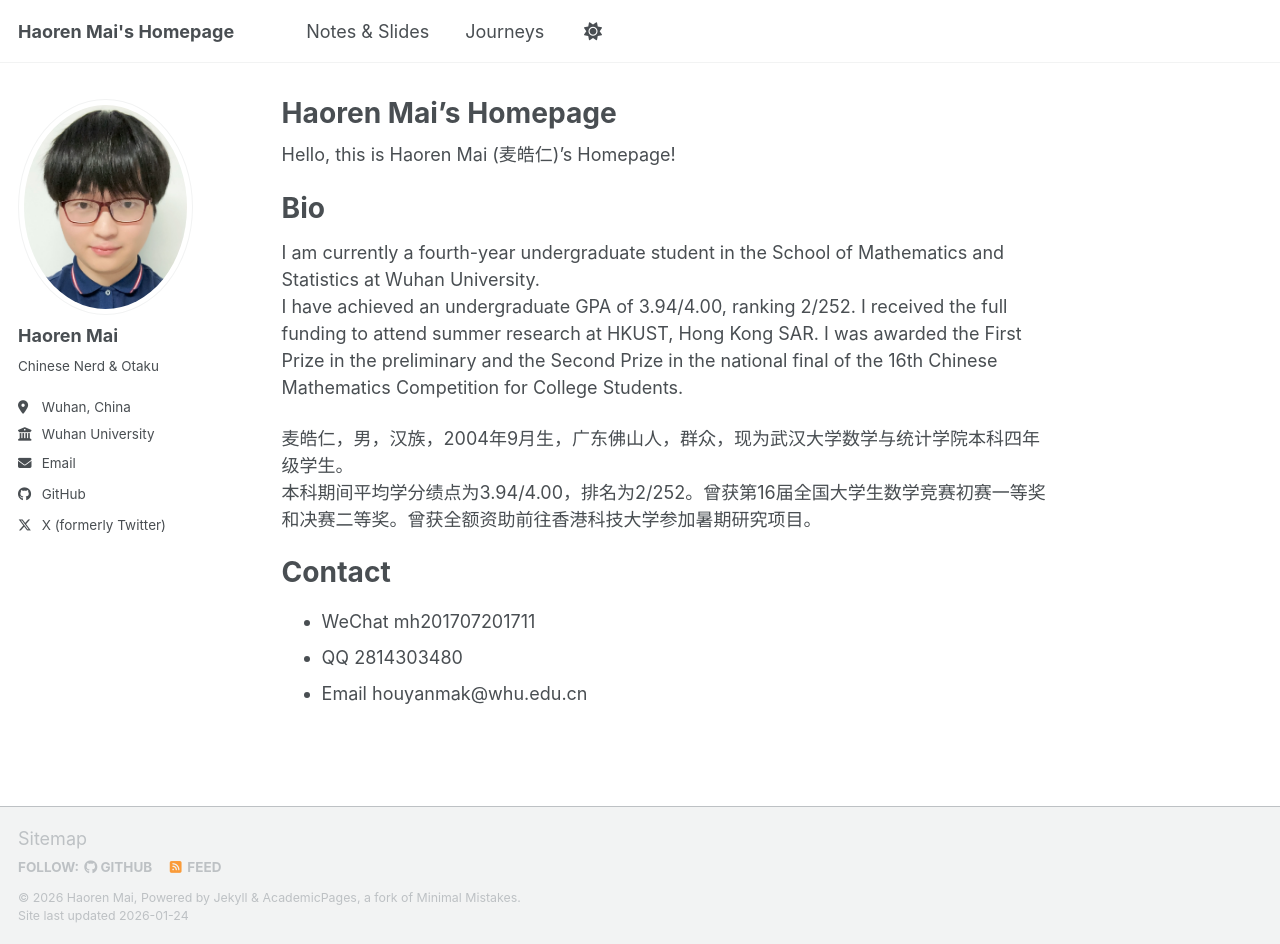
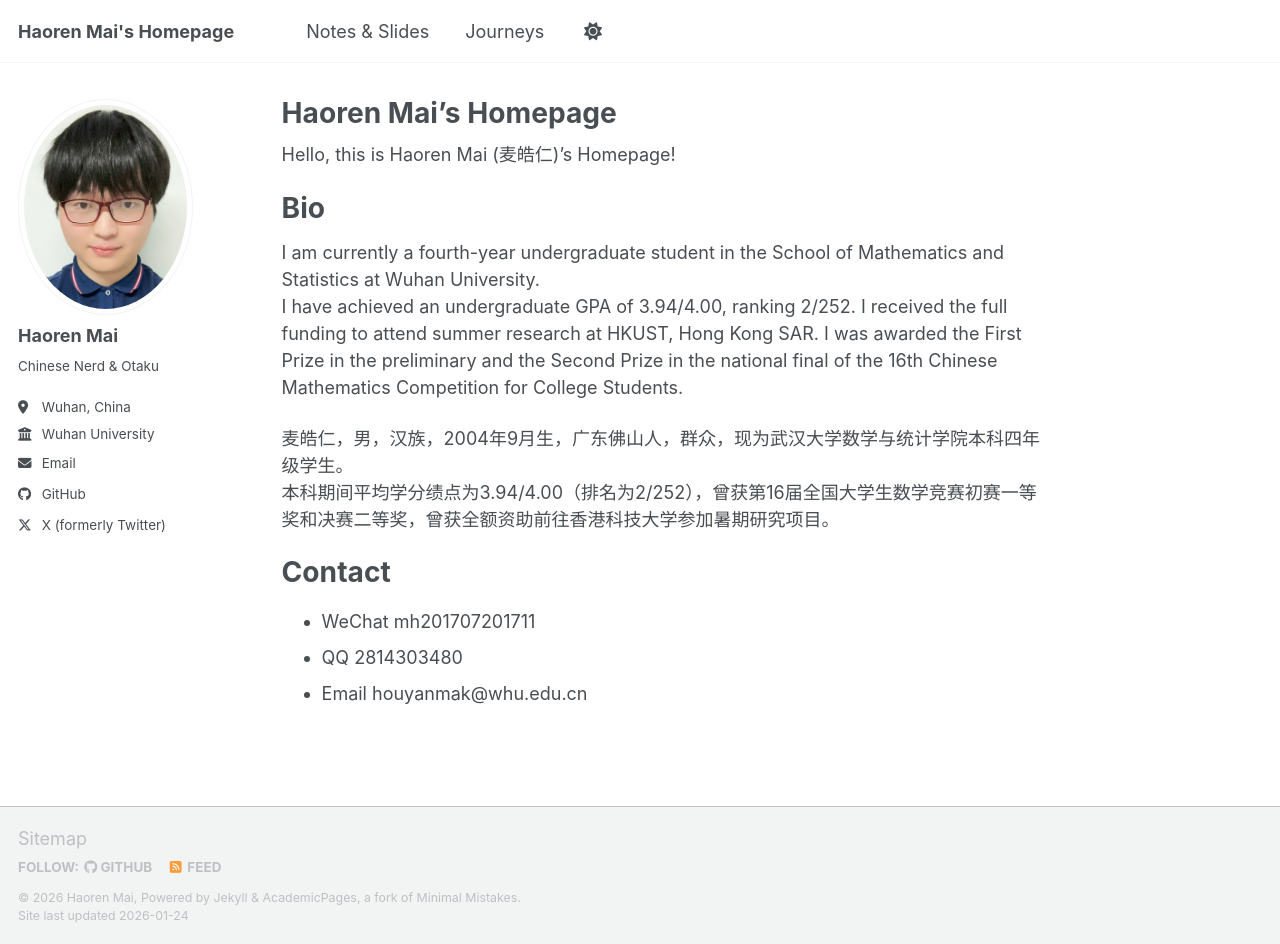
Before and after one commit to haorenmai/haorenmai, a Jekyll site: the page built from _pages/about.md, in a window 1280 px wide and 944 px high. Built offline with Jekyll 4.4.1, drawn with Linux system fonts in a browser that asks for light colours; a script bundle is joined from its source files by our own code; library files that are not in the unit come from our copies.

```diff
--- a/_pages/about.md
+++ b/_pages/about.md
@@ -17,7 +17,7 @@ I am currently a fourth-year undergraduate student in the School of Mathematics
 I have achieved an undergraduate GPA of 3.94/4.00, ranking 2/252. I received the full funding to attend summer research at HKUST, Hong Kong SAR. I was awarded the First Prize in the preliminary and the Second Prize in the national final of the 16th Chinese Mathematics Competition for College Students.
 
 麦皓仁，男，汉族，2004年9月生，广东佛山人，群众，现为武汉大学数学与统计学院本科四年级学生。
-本科期间平均学分绩点为3.94/4.00，排名为2/252。曾获第16届全国大学生数学竞赛初赛一等奖和决赛二等奖。曾获全额资助前往香港科技大学参加暑期研究项目。
+本科期间平均学分绩点为3.94/4.00（排名为2/252），曾获第16届全国大学生数学竞赛初赛一等奖和决赛二等奖，曾获全额资助前往香港科技大学参加暑期研究项目。
 
 Contact
 ======
```
